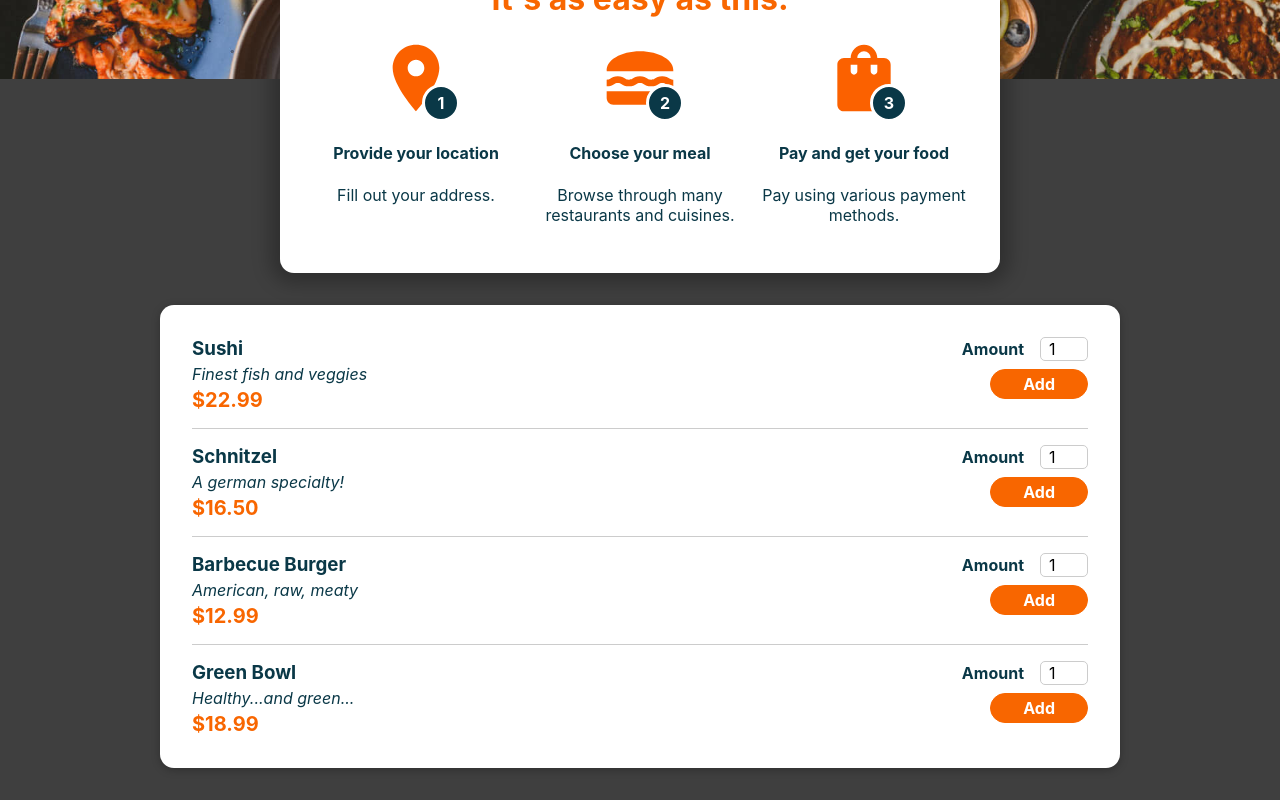
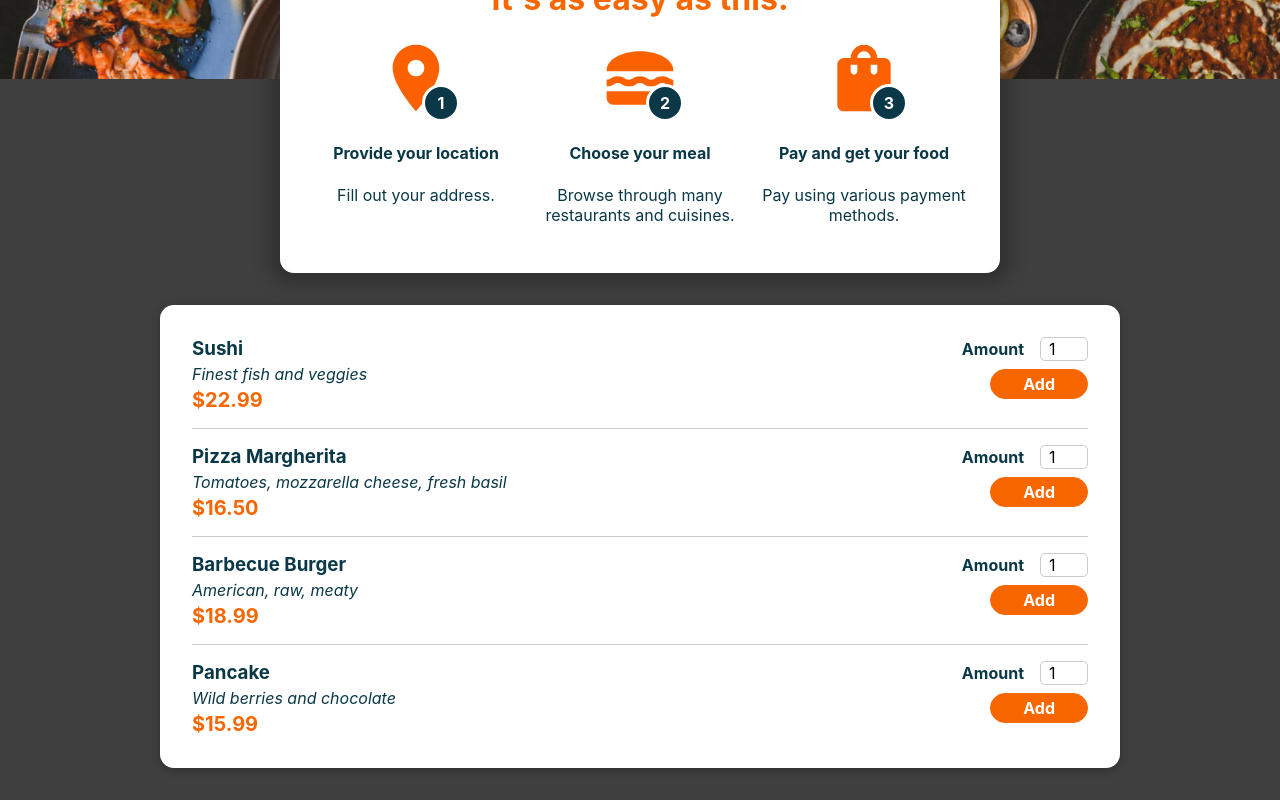
Before and after one commit to TheMankel/FeedMeUp, a React (Create React App) app: page / in a window 1280 px wide. Shown: the part 321-1121 px from the top of the page. Built offline with nearby package versions, Linux system fonts and the light colour scheme.

Commit message:
Added images to meals

```diff
--- a/src/components/Meals/AvailableMeals.js
+++ b/src/components/Meals/AvailableMeals.js
@@ -3,6 +3,10 @@ import React from 'react';
 import MealItem from './MealItem/MealItem';
 import classes from './AvailableMeals.module.css';
 import Card from '../UI/Card/Card';
+import sushi from '../../assets/sushi.jpg';
+import pizza from '../../assets/pizza.jpg';
+import burger from '../../assets/burger.jpg';
+import pancake from '../../assets/pancake.jpg';
 
 const DUMMY_MEALS = [
   {
@@ -10,24 +14,28 @@ const DUMMY_MEALS = [
     name: 'Sushi',
     description: 'Finest fish and veggies',
     price: 22.99,
+    image: sushi,
   },
   {
     id: 'm2',
-    name: 'Schnitzel',
-    description: 'A german specialty!',
+    name: 'Pizza Margherita',
+    description: 'Tomatoes, mozzarella cheese, fresh basil',
     price: 16.5,
+    image: pizza,
   },
   {
     id: 'm3',
     name: 'Barbecue Burger',
     description: 'American, raw, meaty',
-    price: 12.99,
+    price: 18.99,
+    image: burger,
   },
   {
     id: 'm4',
-    name: 'Green Bowl',
-    description: 'Healthy...and green...',
-    price: 18.99,
+    name: 'Pancake',
+    description: 'Wild berries and chocolate',
+    price: 15.99,
+    image: pancake,
   },
 ];
 
@@ -39,6 +47,7 @@ const AvailableMeals = () => {
       name={meal.name}
       description={meal.description}
       price={meal.price}
+      image={meal.image}
     />
   ));
 
```
